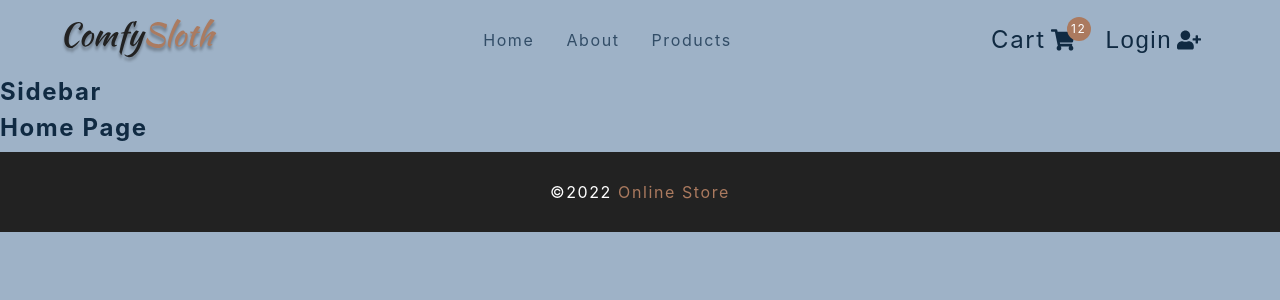
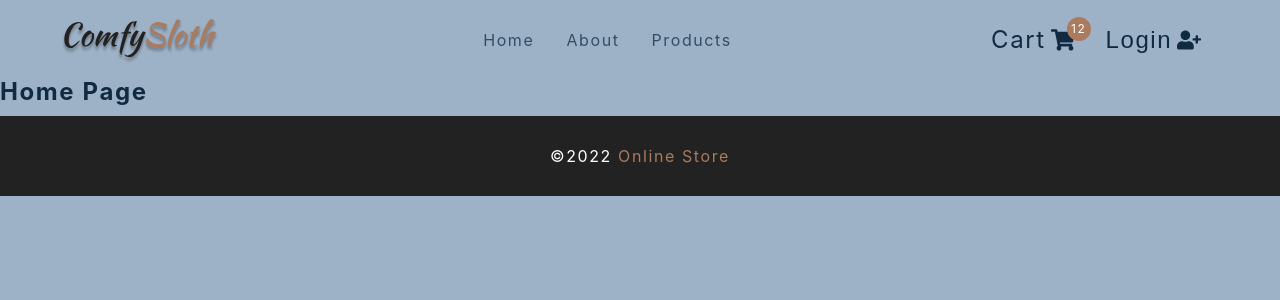
Before and after one commit to zgdino/e-commerce-store, a React (Create React App) app: page / in a window 1280 px wide. Shown: the top 300 px of the page. Built offline with nearby package versions, Linux system fonts and the light colour scheme.

Commit message:
Build sidebar functionality

```diff
--- a/src/components/Sidebar.js
+++ b/src/components/Sidebar.js
@@ -9,7 +9,12 @@ import CartButtons from './CartButtons'
 import { useUserContext } from '../context/user_context'
 
 const Sidebar = () => {
-  return <h4>sidebar</h4>
+  const isOpen = true
+  return <SidebarContainer>
+    <aside className={`${isOpen ? 'sidebar show-sidebar' : 'show-sidebar'}`}>
+
+    </aside>
+  </SidebarContainer>
 }
 
 const SidebarContainer = styled.div`
```
